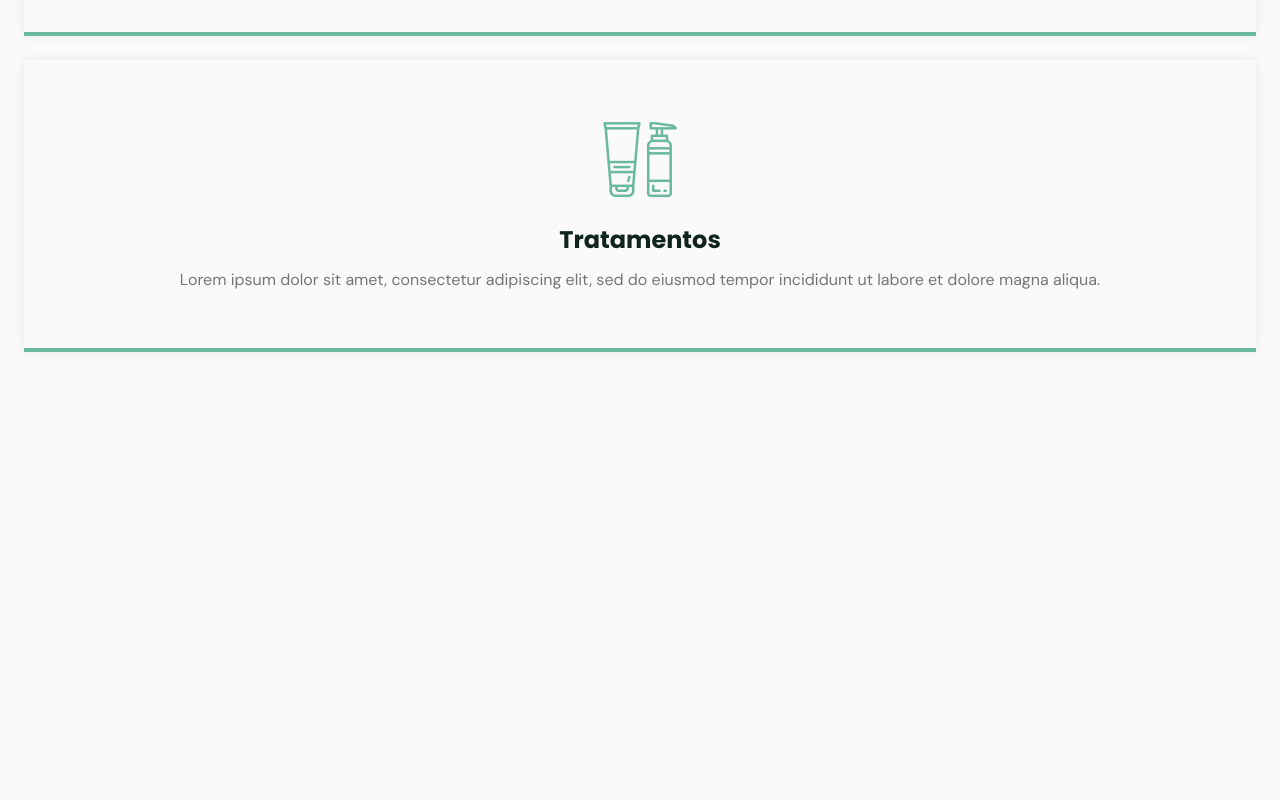
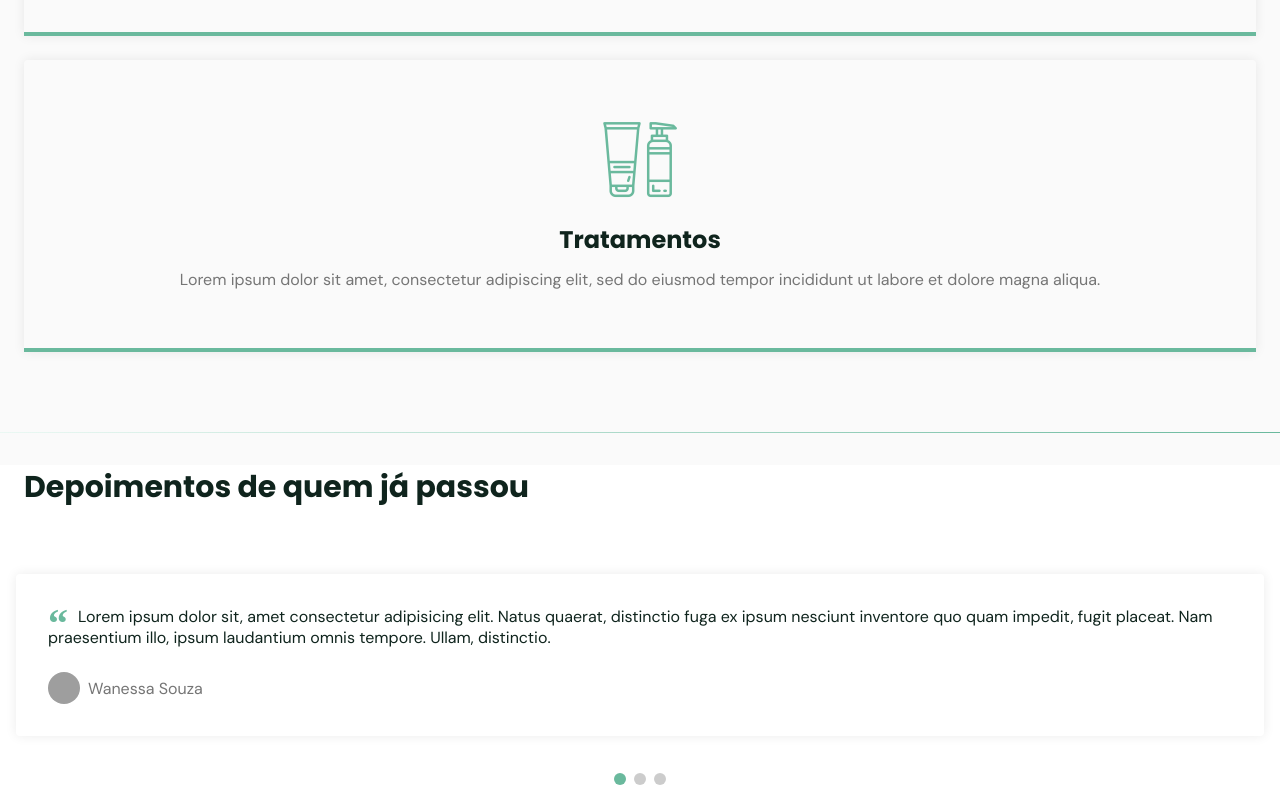
Before and after one commit to MarcosRoosevelt/origin-six, a plain HTML site: page index.html in a window 1280 px wide. Shown: the part 3712-4512 px from the top of the page. Before the commit the page ends 4144 px from the top, so only its background shows below. Drawn offline with nearby package versions, Linux system fonts and the light colour scheme; grey boxes are pictures that could not be loaded; files whose address does not match are found by name.

Commit message:
created the testimonials area

```diff
--- a/index.html
+++ b/index.html
@@ -9,6 +9,12 @@
 
     <!-- ICONS -->
     <link rel="stylesheet" href="assets/fonts/style.css" />
+
+    <!-- SWIPER -->
+    <link
+      rel="stylesheet"
+      href="https://unpkg.com/swiper@8/swiper-bundle.min.css"
+    />
 
     <!-- LINKS CSS -->
     <link rel="stylesheet" href="style.css" />
@@ -45,6 +51,7 @@
     </header>
 
     <main>
+      <!-- HOME -->
       <section class="section" id="home">
         <div class="container grid">
           <div class="image">
@@ -66,6 +73,8 @@
 
       <div class="divider-1"></div>
 
+      <!-- ABOUT -->
+
       <section class="section" id="about">
         <div class="container grid">
           <div class="image">
@@ -78,32 +87,32 @@
             <h2 class="title">Sobre nós</h2>
             <p>
               Lorem ipsum dolor sit amet, consectetur adipiscing elit, sed do
-              eiusmod tempor incididunt ut labore et dolore magna aliqua. Ut enim
-              ad minim veniam, quis nostrud exercitation ullamco laboris nisi ut
-              aliquip ex ea commodo consequat. Duis aute irure dolor in
-              reprehenderit in voluptate velit esse cillum dolore eu fugiat nulla
-              pariatur. Excepteur sint occaecat cupidatat non proident, sunt in
-              culpa qui officia deserunt mollit anim id est laborum.
+              eiusmod tempor incididunt ut labore et dolore magna aliqua. Ut
+              enim ad minim veniam, quis nostrud exercitation ullamco laboris
+              nisi ut aliquip ex ea commodo consequat. Duis aute irure dolor in
+              reprehenderit in voluptate velit esse cillum dolore eu fugiat
+              nulla pariatur. Excepteur sint occaecat cupidatat non proident,
+              sunt in culpa qui officia deserunt mollit anim id est laborum.
             </p>
             <br />
             <p>
               Lorem ipsum dolor sit amet, consectetur adipiscing elit, sed do
-              eiusmod tempor incididunt ut labore et dolore magna aliqua. Ut enim
-              ad minim veniam, quis nostrud exercitation ullamco laboris nisi ut
-              aliquip ex ea commodo consequat. Duis aute irure dolor in
-              reprehenderit in voluptate velit esse cillum dolore eu fugiat nulla
-              pariatur. Excepteur sint occaecat cupidatat non proident, sunt in
-              culpa qui officia deserunt mollit anim id est laborum.
+              eiusmod tempor incididunt ut labore et dolore magna aliqua. Ut
+              enim ad minim veniam, quis nostrud exercitation ullamco laboris
+              nisi ut aliquip ex ea commodo consequat. Duis aute irure dolor in
+              reprehenderit in voluptate velit esse cillum dolore eu fugiat
+              nulla pariatur. Excepteur sint occaecat cupidatat non proident,
+              sunt in culpa qui officia deserunt mollit anim id est laborum.
             </p>
             <br />
             <p>
               Lorem ipsum dolor sit amet, consectetur adipiscing elit, sed do
-              eiusmod tempor incididunt ut labore et dolore magna aliqua. Ut enim
-              ad minim veniam, quis nostrud exercitation ullamco laboris nisi ut
-              aliquip ex ea commodo consequat. Duis aute irure dolor in
-              reprehenderit in voluptate velit esse cillum dolore eu fugiat nulla
-              pariatur. Excepteur sint occaecat cupidatat non proident, sunt in
-              culpa qui officia deserunt mollit anim id est laborum.
+              eiusmod tempor incididunt ut labore et dolore magna aliqua. Ut
+              enim ad minim veniam, quis nostrud exercitation ullamco laboris
+              nisi ut aliquip ex ea commodo consequat. Duis aute irure dolor in
+              reprehenderit in voluptate velit esse cillum dolore eu fugiat
+              nulla pariatur. Excepteur sint occaecat cupidatat non proident,
+              sunt in culpa qui officia deserunt mollit anim id est laborum.
             </p>
           </div>
         </div>
@@ -111,36 +120,130 @@
 
       <div class="divider-2"></div>
 
+      <!-- SERVICES -->
+
       <section class="section" id="services">
         <div class="container grid">
           <header>
             <h2 class="title">Serviços</h2>
-            <p>Com mais de 10 anos no mercado, o <strong>Beautysalon</strong> já conquistou clientes de inúmeros países com seus tratamentos exclusivos e totalmente naturais</p>
+            <p>
+              Com mais de 10 anos no mercado, o <strong>Beautysalon</strong> já
+              conquistou clientes de inúmeros países com seus tratamentos
+              exclusivos e totalmente naturais
+            </p>
           </header>
           <div class="cards grid">
             <div class="card">
               <i class="icon-woman-hair"></i>
               <h3 class="title">Terapia capilar</h3>
-              <p>Lorem ipsum dolor sit amet, consectetur adipiscing elit, sed do
-                eiusmod tempor incididunt ut labore et dolore magna aliqua. </p>
+              <p>
+                Lorem ipsum dolor sit amet, consectetur adipiscing elit, sed do
+                eiusmod tempor incididunt ut labore et dolore magna aliqua.
+              </p>
             </div>
             <div class="card">
               <i class="icon-trim"></i>
               <h3 class="title">Cortes</h3>
-              <p>Lorem ipsum dolor sit amet, consectetur adipiscing elit, sed do
-                eiusmod tempor incididunt ut labore et dolore magna aliqua. </p>
+              <p>
+                Lorem ipsum dolor sit amet, consectetur adipiscing elit, sed do
+                eiusmod tempor incididunt ut labore et dolore magna aliqua.
+              </p>
             </div>
             <div class="card">
               <i class="icon-cosmetic"></i>
               <h3 class="title">Tratamentos</h3>
-              <p>Lorem ipsum dolor sit amet, consectetur adipiscing elit, sed do
-                eiusmod tempor incididunt ut labore et dolore magna aliqua. </p>
+              <p>
+                Lorem ipsum dolor sit amet, consectetur adipiscing elit, sed do
+                eiusmod tempor incididunt ut labore et dolore magna aliqua.
+              </p>
             </div>
+          </div>
+        </div>
+      </section>
+
+      <div class="divider-1"></div>
+
+      <!-- TESTIMONIALS -->
+      <section class="sections" id="testimonials">
+        <div class="container">
+          <header>
+            <h2 class="title">Depoimentos de quem já passou</h2>
+          </header>
+          <div class="testimonials swiper">
+
+            <div class="swiper-wrapper">
+
+              <div class="testimonial swiper-slide">
+                <blockquote>
+                  <p>
+                    <span>&ldquo;</span>
+                    Lorem ipsum dolor sit, amet consectetur adipisicing elit.
+                    Natus quaerat, distinctio fuga ex ipsum nesciunt inventore quo
+                    quam impedit, fugit placeat. Nam praesentium illo, ipsum
+                    laudantium omnis tempore. Ullam, distinctio.
+                  </p>
+                  <cite>
+                    <img
+                      src="https://randomuser.me/api/portraits/women/79.jpg"
+                      alt="Wanessa Souza"
+                    />
+                    Wanessa Souza
+                  </cite>
+                </blockquote>
+              </div>
+
+              <div class="testimonial swiper-slide">
+                <blockquote>
+                  <p>
+                    <span>&ldquo;</span>
+                    Lorem ipsum dolor sit, amet consectetur adipisicing elit.
+                    Natus quaerat, distinctio fuga ex ipsum nesciunt inventore quo
+                    quam impedit, fugit placeat. Nam praesentium illo, ipsum
+                    laudantium omnis tempore. Ullam, distinctio.
+                  </p>
+                  <cite>
+                    <img
+                      src="https://randomuser.me/api/portraits/women/8.jpg"
+                      alt="Franciele Venega"
+                    />
+                    Franciele Venega
+                  </cite>
+                </blockquote>
+              </div>
+
+              <div class="testimonial swiper-slide">
+                <blockquote>
+                  <p>
+                    <span>&ldquo;</span>
+                    Lorem ipsum dolor sit, amet consectetur adipisicing elit.
+                    Natus quaerat, distinctio fuga ex ipsum nesciunt inventore quo
+                    quam impedit, fugit placeat. Nam praesentium illo, ipsum
+                    laudantium omnis tempore. Ullam, distinctio.
+                  </p>
+                  <cite>
+                    <img
+                      src="https://randomuser.me/api/portraits/women/30.jpg"
+                      alt="Valeska Fabris"
+                    />
+                    Valeska Fabris
+                  </cite>
+                </blockquote>
+              </div>
+
+            </div>
+
+            <!-- If we need pagination -->
+            <div class="swiper-pagination"></div>
+
           </div>
         </div>
       </section>
     </main>
 
+    <!-- SWIPER -->
+    <script src="https://unpkg.com/swiper@8/swiper-bundle.min.js"></script>
+
+
     <script src="main.js"></script>
   </body>
 </html>
--- a/main.js
+++ b/main.js
@@ -28,3 +28,14 @@ window.addEventListener('scroll', function() {
     header.classList.remove('scroll')
   }
 })
+
+//testimonials carousel/slider swiper
+
+const swiper = new Swiper('.swiper', {
+  slidesPerView: 1,
+  pagination: {
+    el: '.swiper-pagination'
+  },
+  mousewheel: true,
+  keyboard: true
+})
--- a/style.css
+++ b/style.css
@@ -371,3 +371,76 @@ nav.show div.icon-close {
   font-size: 1.5rem;
   margin-bottom: 0.75rem;
 }
+
+/* TESTIMONIALS */
+#testimonials {
+  background: #FFFFFF;
+}
+
+#testimonials .container {
+  margin-left: 0;
+  margin-right: 0;
+}
+
+#testimonials header {
+  margin-left: 1.5rem;
+  margin-right: 1.5rem;
+  margin-bottom: 0;
+  margin-top: 2rem;
+}
+
+#testimonials blockquote {
+  padding: 2rem;
+  box-shadow: 0px 0px 12px rgba(0, 0, 0, 0.08);
+  border-radius: 0.25rem;
+}
+
+#testimonials blockquote p {
+  position: relative;
+  text-indent: 1.875rem;
+  margin-bottom: 1.5rem;
+
+  color: var(--title-color);
+}
+
+#testimonials blockquote p span {
+  font: 700 2.5rem serif;
+
+  position: absolute;
+  top: -0.375rem;
+  left: -1.875rem;
+
+  color: var(--base-color);
+}
+
+#testimonials cite {
+  display: flex;
+  align-items: center;
+
+  font-style: normal;
+
+}
+
+#testimonials cite img {
+  width: 2rem;
+  height: 2rem;
+  object-fit: cover; /*encaixa a imagem cobrindo o espaço em volta*/
+  clip-path: circle(); /*círculo na imagem*/ /*clip-path - cria uma máscara de uma certa forma*/
+
+  margin-right: .5rem;
+}
+
+/* SWIPER */
+.swiper-slide {
+  height: auto;
+  padding: 4rem 1rem;
+}
+
+.swiper-pagination-bullet {
+  width: 0.75rem;
+  height: 0.75rem;
+}
+
+.swiper-pagination-bullet-active {
+  background: var(--base-color);
+}
```
